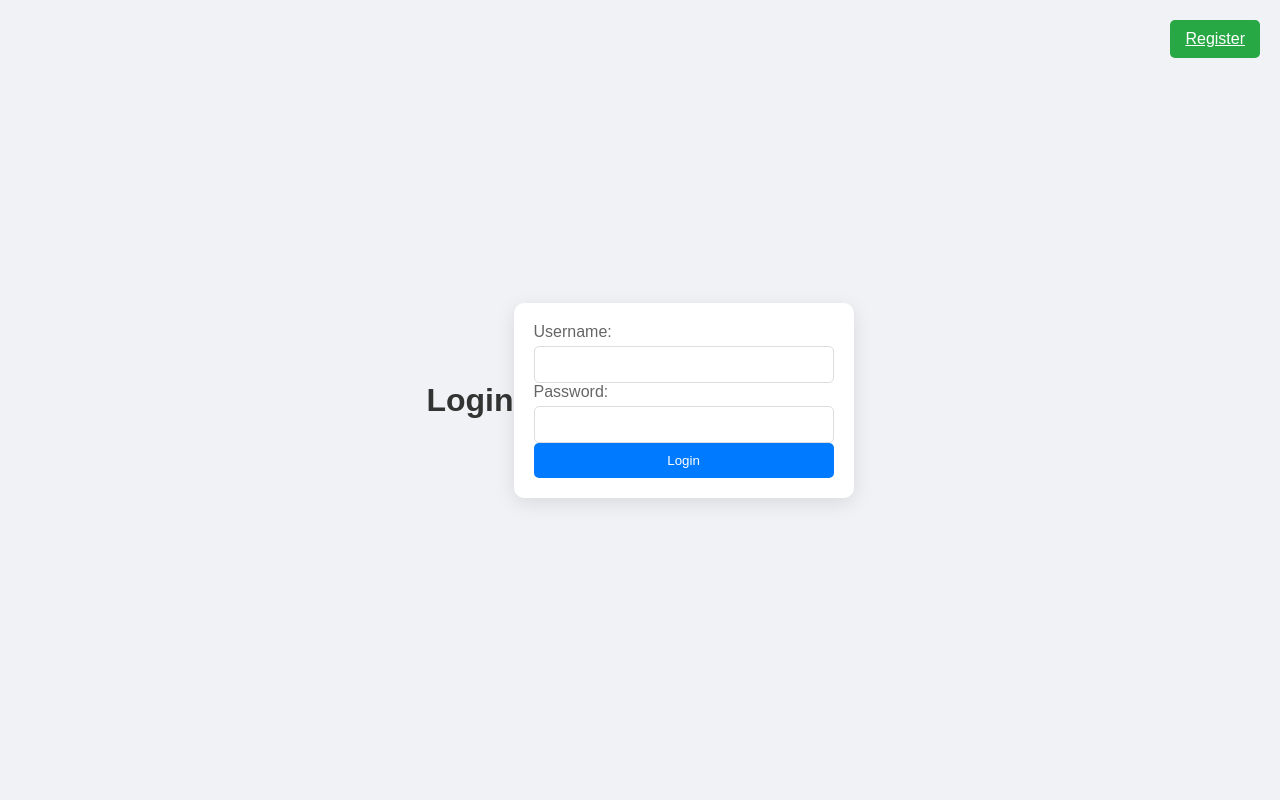
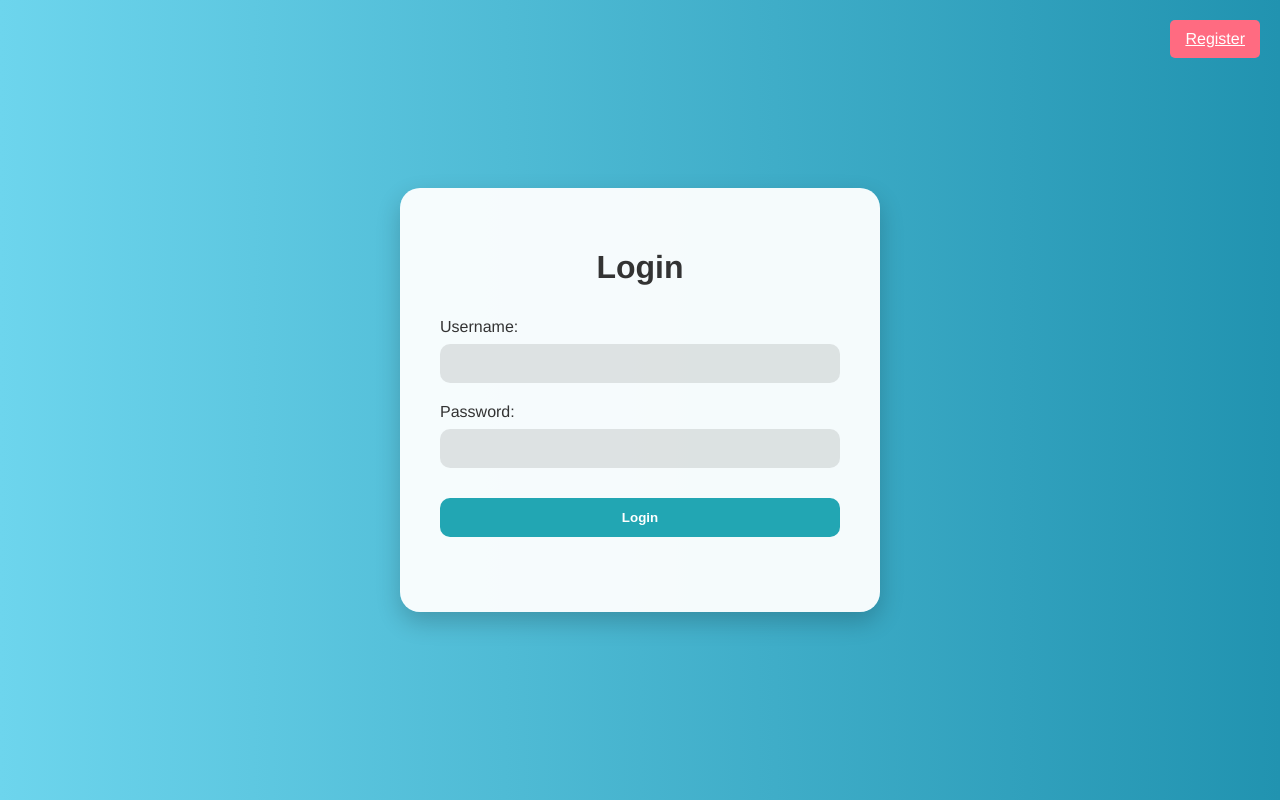
Before and after one commit to eliflali/CENG445-Room-Reservation-System-Project, a Django app: page / in a window 1280 px wide. Run offline with Django 4.2, Linux system fonts and the light colour scheme.

Commit message:
login style

```diff
--- a/phase-4/room_reservation/templates/login.html
+++ b/phase-4/room_reservation/templates/login.html
@@ -4,10 +4,10 @@
     <meta charset="UTF-8" />
     <title>Login</title>
     <style>
-      /* Place your CSS code here */
+       /* General Styles */
 body {
-        font-family: "Arial", sans-serif;
-        background-color: #f0f2f5;
+  font-family: 'Helvetica Neue', Arial, sans-serif;
+  background: linear-gradient(to right, #6dd5ed, #2193b0); /* Subtle gradient background */
   display: flex;
   justify-content: center;
   align-items: center;
@@ -15,81 +15,104 @@
   margin: 0;
 }
 
-      h1 {
+/* Container for the form */
+.login-container {
+  background: rgba(255, 255, 255, 0.95); /* Slightly more opaque white */
+  padding: 40px;
+  border-radius: 20px;
+  box-shadow: 0 10px 25px rgba(0, 0, 0, 0.2);
   text-align: center;
-        color: #333;
+  max-width: 400px;
+  width: 100%;
 }
 
+h1 {
+  margin-bottom: 1em;
+  color: #333; /* Darker color for better contrast */
+}
+
+/* Form Styling */
 form {
-        background: white;
-        padding: 20px;
-        border-radius: 10px;
-        box-shadow: 0 5px 20px rgba(0, 0, 0, 0.1);
-        width: 300px;
+  display: flex;
+  flex-direction: column;
+  align-items: center;
 }
 
 .form-group {
-        margin-bottom: 15px;
+  margin-bottom: 20px;
+  width: 100%;
 }
 
 label {
   display: block;
-        margin-bottom: 5px;
-        color: #666;
+  margin-bottom: 8px;
+  text-align: left;
+  color: #333; /* Darker color for better contrast */
 }
 
 input[type="text"],
 input[type="password"] {
   width: 100%;
-        padding: 10px;
-        border: 1px solid #ddd;
-        border-radius: 5px;
+  padding: 12px;
+  border: none;
+  border-radius: 10px;
   box-sizing: border-box;
+  background: rgba(0,0,0,0.1); /* Light background for inputs */
+  color: #333; /* Dark text for better readability */
+  transition: transform 0.2s ease-in-out;
 }
 
 input[type="text"]:focus,
 input[type="password"]:focus {
-        border-color: #007bff;
   outline: none;
+  transform: scale(1.02); /* Slight zoom on focus */
 }
 
+/* Button Styling */
 button {
   width: 100%;
-        padding: 10px;
+  padding: 12px;
   border: none;
-        border-radius: 5px;
-        background-color: #007bff;
+  border-radius: 10px;
+  background-color: #22a6b3;
   color: white;
+  font-weight: bold;
   cursor: pointer;
-        transition: background-color 0.3s;
+  transition: background-color 0.3s, transform 0.2s;
+  margin-top: 10px;
 }
 
 button:hover {
-        background-color: #0056b3;
+  background-color: #0984a3;
+  transform: translateY(-3px);
 }
 
+/* Error Message */
 #loginError {
-        color: red;
-        text-align: center;
-        margin-top: 10px;
+  margin-top: 15px;
+  color: #ff6b6b;
+  height: 20px;
 }
 
+/* Register Button */
 .register-btn {
   position: absolute;
   top: 20px;
   right: 20px;
   padding: 10px 15px;
-        background-color: #28a745;
+  background-color: #ff6b81;
   color: white;
   border: none;
   border-radius: 5px;
   cursor: pointer;
-        transition: background-color 0.3s;
+  transition: background-color 0.3s, transform 0.2s;
 }
 
 .register-btn:hover {
-        background-color: #218838;
+  background-color: #ff4757;
+  transform: translateY(-3px);
 }
+
     </style>
     <script>
       function handleLogin(event) {
@@ -131,18 +154,20 @@
       <a href="/register/" class="register-btn">Register</a>
     </div>
 
+    <div class="login-container">
       <h1>Login</h1>
       <form id="loginForm" onsubmit="handleLogin(event)">
-      <div>
+        <div class="form-group">
           <label for="username">Username:</label>
           <input type="text" id="username" name="username" required />
         </div>
-      <div>
+        <div class="form-group">
           <label for="password">Password:</label>
           <input type="password" id="password" name="password" required />
         </div>
         <button type="submit">Login</button>
       </form>
-    <div id="loginError" style="color: red"></div>
+      <div id="loginError"></div>
+    </div>
   </body>
 </html>
```
Also changed, not shown: phase-4/room_reservation/templates/register.html (+17 -3 lines), phase-4/room_reservation/db.sqlite3. Lines whose indentation alone changed are shown as unchanged.
